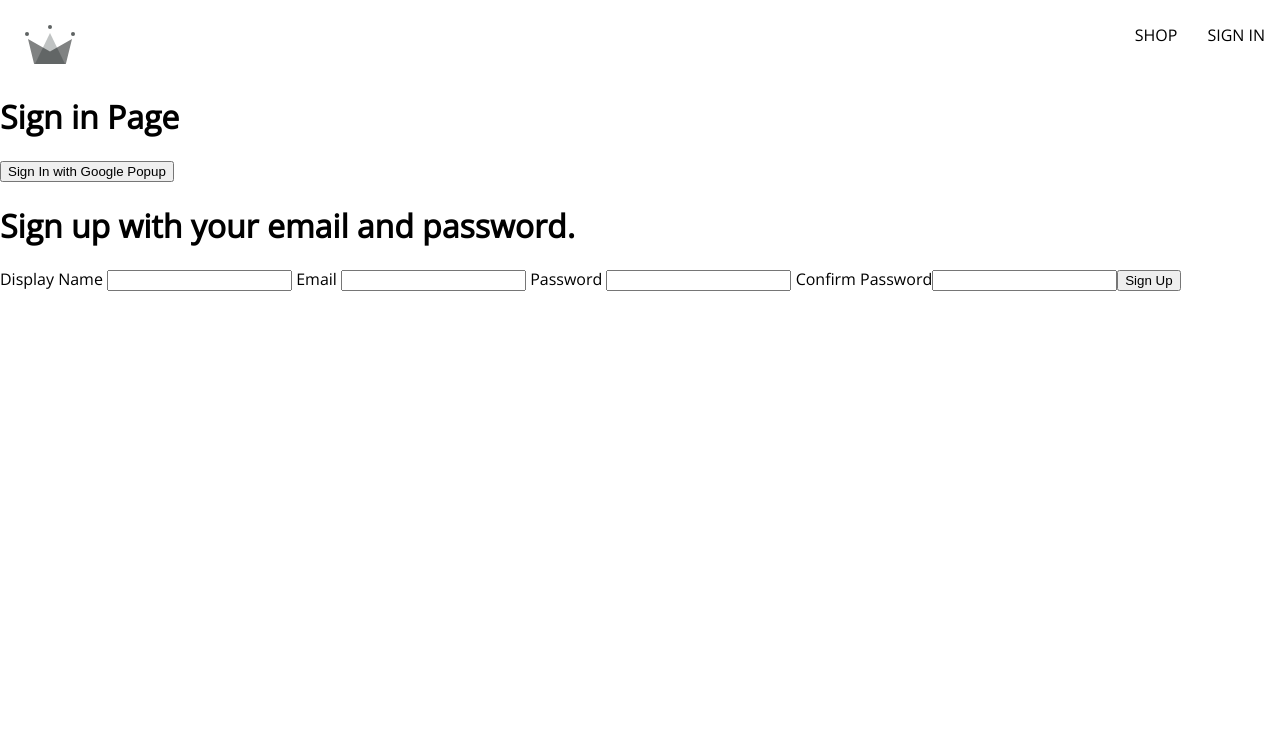
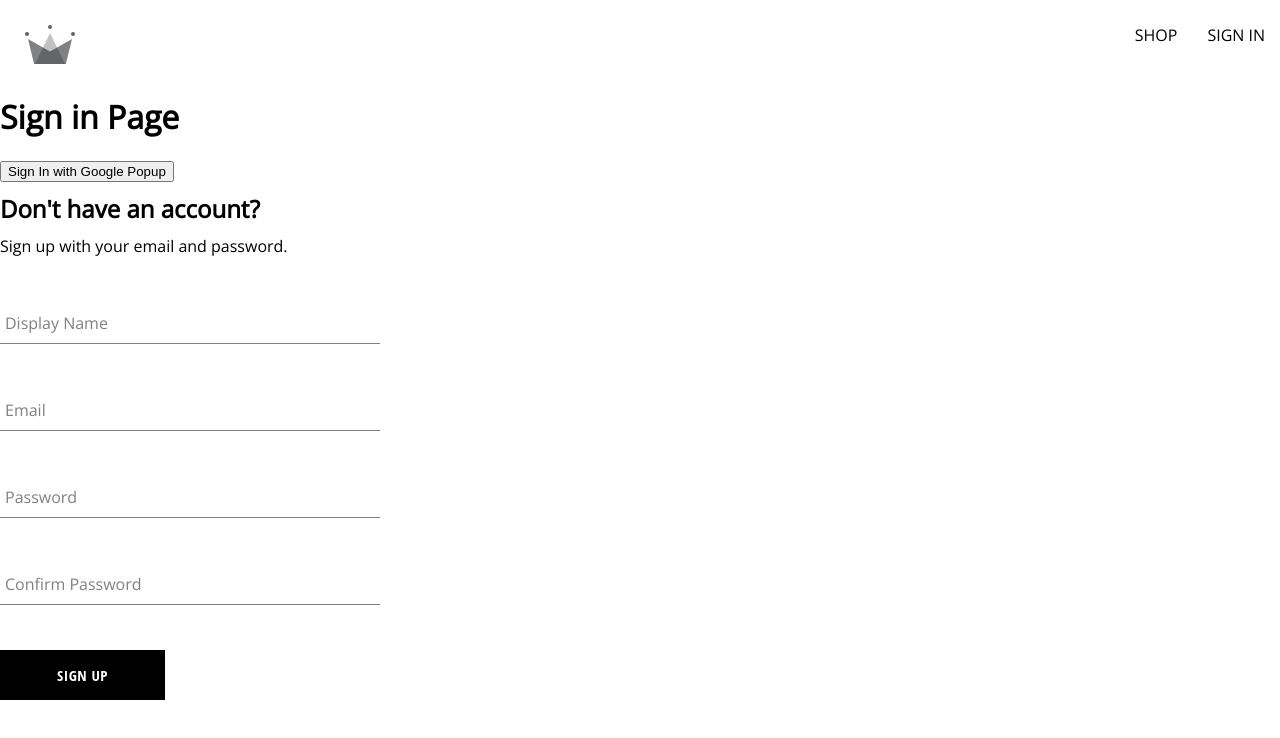
Before and after one commit to BDRunnels/Clothing-Store, a React (Create React App) app: page /sign-in in a window 1280 px wide. Shown: the top 738 px of the page. Built offline with nearby package versions, Linux system fonts and the light colour scheme.

Commit message:
Created sign up, form input, button components

```diff
--- /dev/null
+++ b/src/components/button/button-component.jsx
@@ -0,0 +1,20 @@
+/*
+inverted
+default
+google sign in
+ */
+import './button.scss';
+
+const BUTTON_TYPE_CLASSES = {
+    google: 'google-sign-in',
+    inverted: 'inverted',
+};
+
+
+const Button = ({ children, buttonType, ...otherProps }) => {
+    return (
+        <button className={`button-container ${BUTTON_TYPE_CLASSES[buttonType]}`} {...otherProps}>{children}</button>
+    );
+};
+
+export default Button;
--- /dev/null
+++ b/src/components/button/button.scss
@@ -0,0 +1,46 @@
+.button-container {
+    min-width: 165px;
+    width: auto;
+    height: 50px;
+    letter-spacing: 0.5px;
+    line-height: 50px;
+    padding: 0 35px 0 35px;
+    font-size: 15px;
+    background-color: black;
+    color: white;
+    text-transform: uppercase;
+    font-family: 'Open Sans Condensed';
+    font-weight: bolder;
+    border: none;
+    cursor: pointer;
+    display: flex;
+    justify-content: center;
+
+    &:hover {
+      background-color: white;
+      color: black;
+      border: 1px solid black;
+    }
+
+    &.google-sign-in {
+      background-color: #4285f4;
+      color: white;
+
+      &:hover {
+        background-color: #357ae8;
+        border: none;
+      }
+    }
+
+    &.inverted {
+      background-color: white;
+      color: black;
+      border: 1px solid black;
+
+      &:hover {
+        background-color: black;
+        color: white;
+        border: none;
+      }
+    }
+  }
--- /dev/null
+++ b/src/components/form-input/form-input-component.jsx
@@ -0,0 +1,15 @@
+import './form-input.scss';
+
+const FormInput = ({ label, ...otherProps}) => {
+    return (
+        <div className="group">
+            <input className="form-input" {...otherProps}/>
+            { label && (
+            <label className={`${otherProps.value.length ? 'shrink' : ''} form-input-label`}> {label} </label>
+            )}
+
+        </div>
+    );
+};
+
+export default FormInput;
--- /dev/null
+++ b/src/components/form-input/form-input.scss
@@ -0,0 +1,54 @@
+$sub-color: grey;
+$main-color: black;
+
+@mixin shrinkLabel {
+  top: -14px;
+  font-size: 12px;
+  color: $main-color;
+}
+
+.group {
+  position: relative;
+  margin: 45px 0;
+
+  .form-input {
+    background: none;
+    background-color: white;
+    color: $sub-color;
+    font-size: 18px;
+    padding: 10px 10px 10px 5px;
+    display: block;
+    width: 100%;
+    border: none;
+    border-radius: 0;
+    border-bottom: 1px solid $sub-color;
+    margin: 25px 0;
+
+    &:focus {
+      outline: none;
+    }
+
+    &:focus ~ .form-input-label {
+      @include shrinkLabel();
+    }
+  }
+
+  input[type='password'] {
+    letter-spacing: 0.3em;
+  }
+
+  .form-input-label {
+    color: $sub-color;
+    font-size: 16px;
+    font-weight: normal;
+    position: absolute;
+    pointer-events: none;
+    left: 5px;
+    top: 10px;
+    transition: 300ms ease all;
+
+    &.shrink {
+      @include shrinkLabel();
+    }
+  }
+}
--- a/src/components/sign-up/sign-up-component.jsx
+++ b/src/components/sign-up/sign-up-component.jsx
@@ -1,6 +1,11 @@
 import { useState } from 'react';
 
+import FormInput from '../form-input/form-input-component';
+import Button from '../button/button-component';
+
 import { createAuthUserWithEmailAndPassword, createUserDocumentFromAuth } from '../../utils/firebase/firebase.utils';
+
+import './sign-up-form.scss'
 
 const defaultFormFields = {
     displayName: '',
@@ -56,22 +61,20 @@
     };
 
     return (
-        <div>
-            <h1> Sign up with your email and password.</h1>
+        <div className='sign-up-container'>
+            <h2>Don't have an account?</h2>
+            <span> Sign up with your email and password.</span>
             <form onSubmit={handleSubmit}>
-                <label> Display Name </label>
-                <input type="text" required onChange={handleChange} name="displayName" value={displayName}/>
 
-                <label> Email </label>
-                <input type="email" required onChange={handleChange} name="email" value={email}/>
+                <FormInput label="Display Name" type="text" required onChange={handleChange} name="displayName" value={displayName}/>
 
-                <label> Password </label>
-                <input type="password" required onChange={handleChange} name="password" value={password}/>
+                <FormInput label="Email" type="email" required onChange={handleChange} name="email" value={email}/>
 
-                <label> Confirm Password</label>
-                <input type="password" required onChange={handleChange} name="confirmPassword" value={confirmPassword}/>
+                <FormInput label="Password" type="password" required onChange={handleChange} name="password" value={password}/>
 
-                <button type="submit"> Sign Up </button>
+                <FormInput label="Confirm Password" type="password" required onChange={handleChange} name="confirmPassword" value={confirmPassword}/>
+
+                <Button type="submit"> Sign Up </Button>
             </form>
         </div>
     );
--- /dev/null
+++ b/src/components/sign-up/sign-up-form.scss
@@ -0,0 +1,9 @@
+.sign-up-container {
+    display: flex;
+    flex-direction: column;
+    width: 380px;
+
+    h2 {
+        margin: 10px 0;
+    }
+}
```
